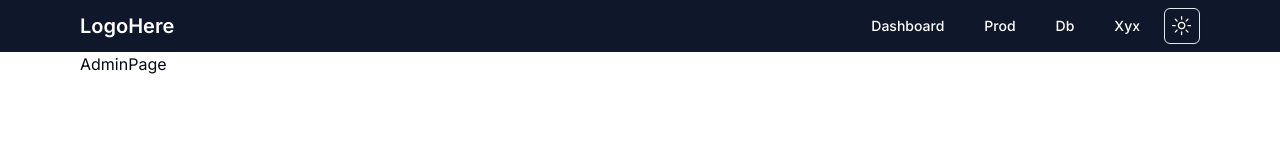
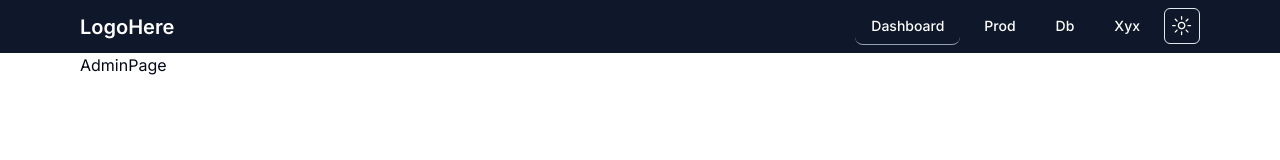
Before and after one commit to shubhamxdd/e-commerce, a Next.js app: page /admin in a window 1280 px wide. Shown: the top 160 px of the page. Built offline with nearby package versions, Linux system fonts and the light colour scheme.

Commit message:
fix mobile nav link

```diff
--- a/app/(admin)/_components/AdminMobileNav.tsx
+++ b/app/(admin)/_components/AdminMobileNav.tsx
@@ -23,7 +23,7 @@ const AdminMobileNav = () => {
           <p className="px-4">LogoHere</p>
           <Separator className="border border-gray-200" />
           {adminNavLinks.map((link) => (
-            <NavItem key={link.name} href="/admin" name={link.name} />
+            <NavItem key={link.name} href={link.href} name={link.name} />
           ))}
           <li className="list-none px-3">
             <ModeToggle />
--- a/components/NavItem.tsx
+++ b/components/NavItem.tsx
@@ -11,7 +11,11 @@ interface NavItemProps {
 const NavItem = ({ href, name }: NavItemProps) => {
   const pathname = usePathname();
   return (
-    <li className={`list-none capitalize ${pathname === href ? "" : ""}`}>
+    <li
+      className={`list-none capitalize ${
+        pathname === href ? "border-b rounded-lg border-slate-400  " : ""
+      }`}
+    >
       <Button asChild variant={"ghost"}>
         <Link href={href}>{name}</Link>
       </Button>
```
